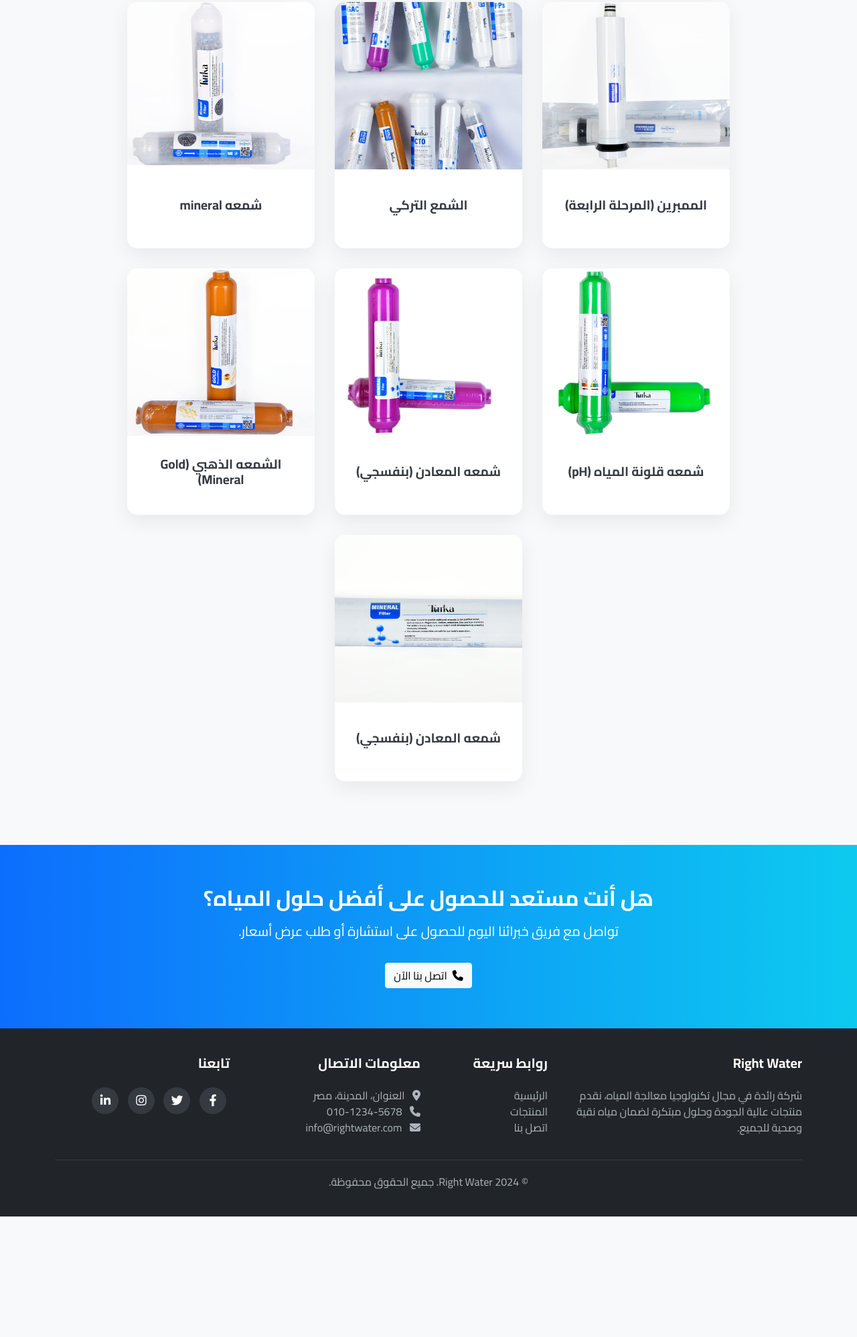
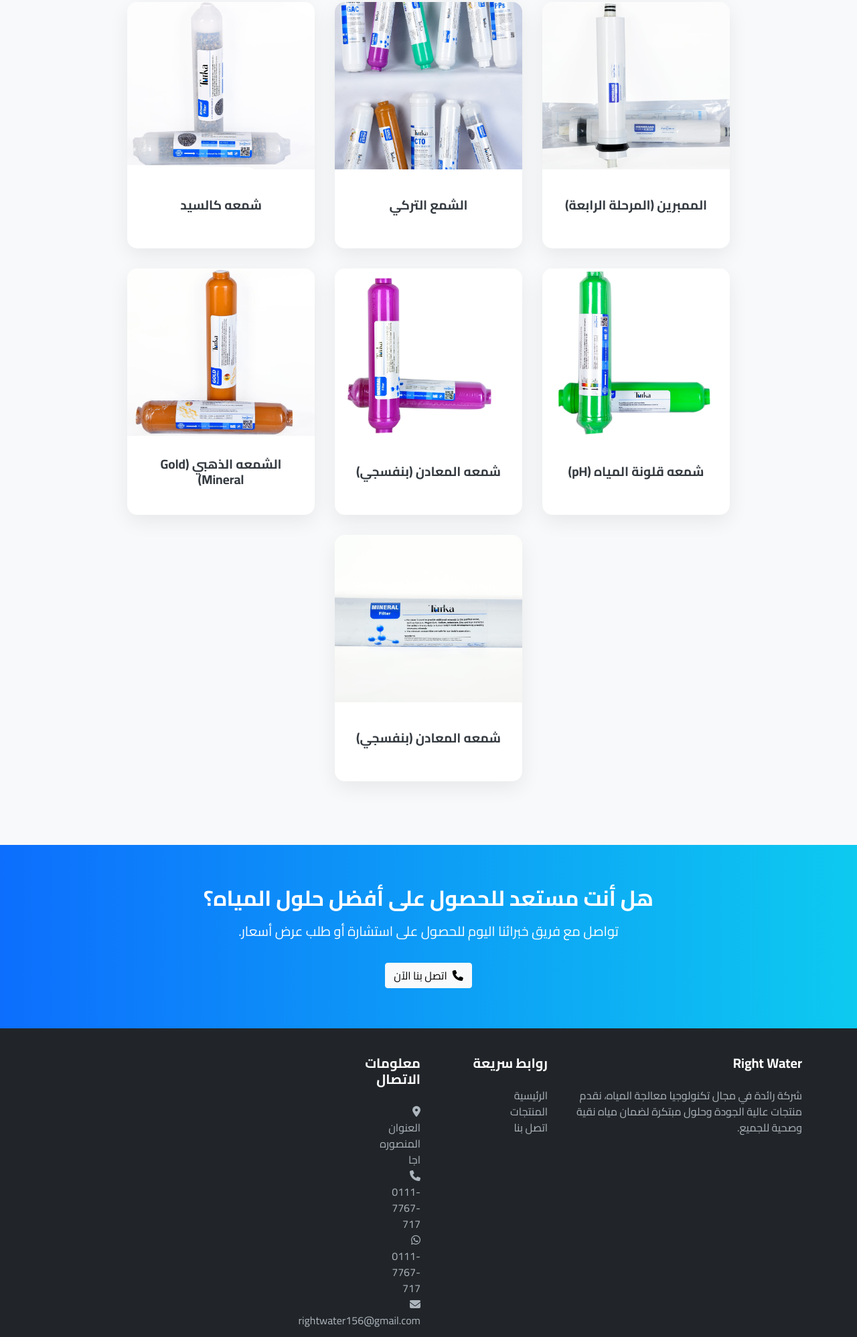
Before and after one commit to Fox455664/-Right-Water-88, a plain HTML site: page index.html in a window 1280 px wide. Shown: the part 1018-3015 px from the top of the page at 67% size. Before the commit the page ends 2835 px from the top, so only its background shows below. Drawn offline with nearby package versions, Linux system fonts and the light colour scheme.

Commit message:
Update index.html

```diff
--- a/index.html
+++ b/index.html
@@ -219,9 +219,9 @@
 
                     <!-- بطاقة المنتج 6 -->
                     <div class="card product-card">
-                        <img src="assets/mineral-filter.jpg" class="product-card-img" alt="mineral شمعه">
+                        <img src="assets/mineral-filter.jpg" class="product-card-img" alt="كالسيد شمعه">
                         <div class="card-body">
-                            <h5 class="card-title">شمعه mineral</h5>
+                            <h5 class="card-title">شمعه كالسيد </h5>
                             <div class="price"></div>
                         </div>
                     </div>
@@ -239,7 +239,7 @@
 
                     <!-- بطاقة المنتج 9 -->
                     <div class="card product-card">
-                        <img src="assets/mineral-filter-purple.jpg" class="product-card-img" alt="شمعه المعادن البنفسجي">
+                        <img src="assets/mineral-filter-purple.jpg" class="product-card-img" alt="شمعه المعادن بنفسجي ">
                         <div class="card-body">
                             <h5 class="card-title">شمعه المعادن (بنفسجي)</h5>
                             <div class="price"></div>
@@ -257,7 +257,7 @@
 
                   <!-- بطاقة المنتج 11 -->
                     <div class="card product-card">
-                        <img src="assets/mineral-filter11.jpg" class="product-card-img" alt="شمعه المعادن البنفسجي">
+                        <img src="assets/mineral-filter11.jpg" class="product-card-img" alt="mineral-filter شمعه ">
                         <div class="card-body">
                             <h5 class="card-title">شمعه المعادن (بنفسجي)</h5>
                             <div class="price"></div>
@@ -295,17 +295,22 @@
                     </ul>
                 </div>
                 <div class="col-lg-3 col-md-6 mb-4 mb-lg-0">
+                                    <div class="col-lg-3 col-md-6 mb-4 mb-lg-0">
                     <h5>معلومات الاتصال</h5>
                     <ul class="list-unstyled">
-                        <li><i class="fas fa-map-marker-alt me-2"></i> العنوان، المدينة، مصر</li>
-                        <li><i class="fas fa-phone me-2"></i> <a href="tel:+201012345678">010-1234-5678</a></li>
-                        <li><i class="fas fa-envelope me-2"></i> <a href="mailto:info@rightwater.com">info@rightwater.com</a></li>
+                        <li><i class="fas fa-map-marker-alt me-2"></i> العنوان المنصوره اجا </li>
+                        <li><i class="fas fa-phone me-2"></i> <a href="tel:01117767717">0111-7767-717</a></li>
+
+                        <!--  هذا هو السطر الجديد الذي تمت إضافته  -->
+                        <li><i class="fab fa-whatsapp me-2"></i> <a href="https://wa.me/201117767717" target="_blank">0111-7767-717</a></li>
+
+                        <li><i class="fas fa-envelope me-2"></i> <a href="mailto:rightwater156@gmail.com">rightwater156@gmail.com</a></li>
                     </ul>
                 </div>
                 <div class="col-lg-3 col-md-6 mb-4 mb-lg-0">
                     <h5>تابعنا</h5>
                     <div class="social-icons">
-                        <a href="#"><i class="fab fa-facebook-f"></i></a>
+                        <a href="https://www.facebook.com/share/1CUSbMFhZV/"><i class="fab fa-facebook-f"></i></a>
                         <a href="#"><i class="fab fa-twitter"></i></a>
                         <a href="#"><i class="fab fa-instagram"></i></a>
                         <a href="#"><i class="fab fa-linkedin-in"></i></a>
```
